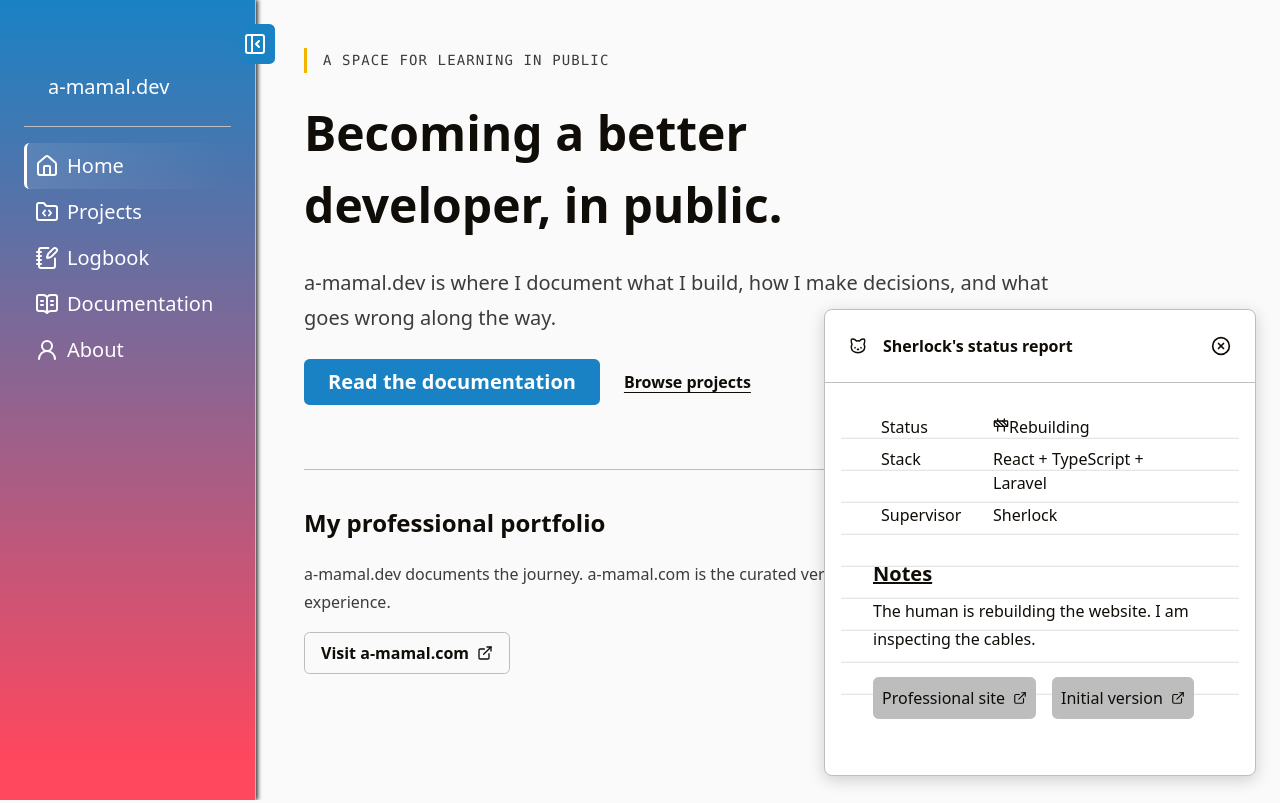
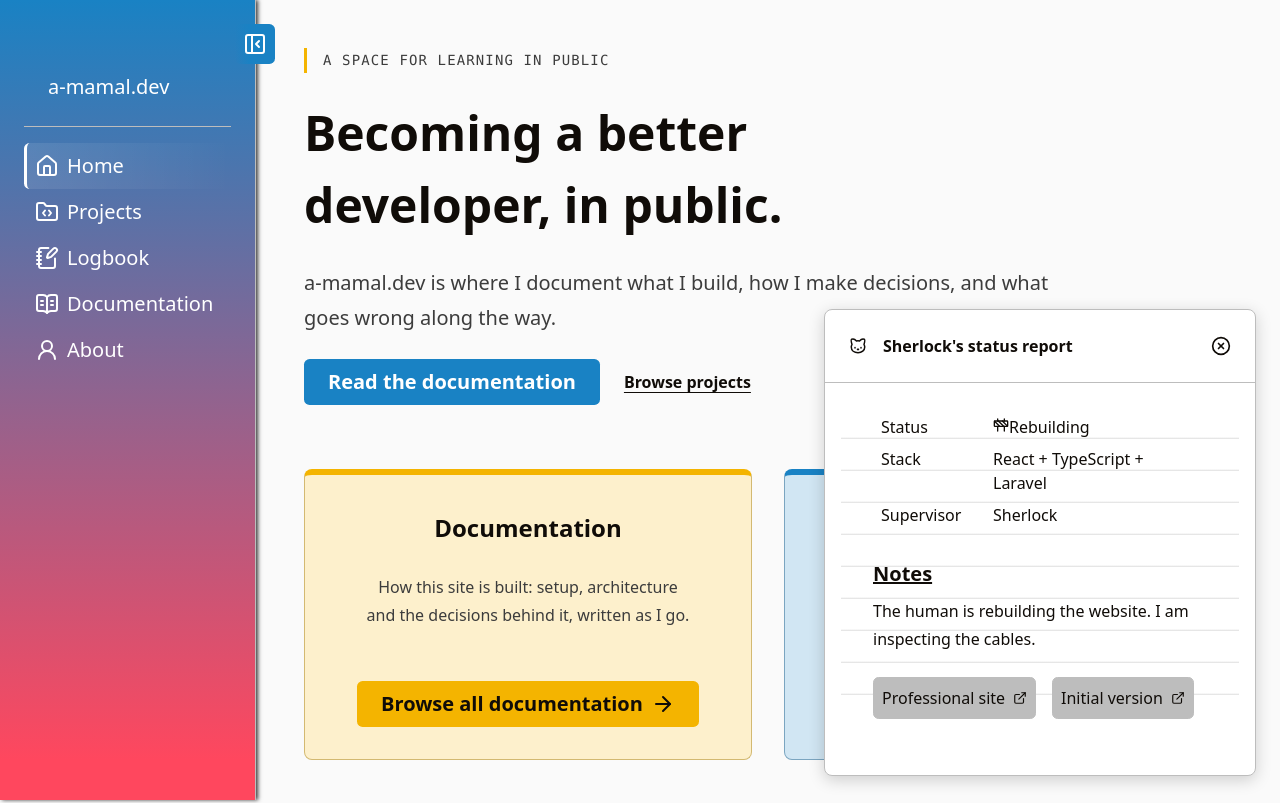
Before and after one commit to a-mamal/a-mamal-dev, a React (Vite) app in the folder frontend/: page / in a window 1280 px wide. Shown: the top 803 px of the page. Built offline with nearby package versions, Linux system fonts and the light colour scheme.

Commit message:
feat(home): add documentation and logbook panels

```diff
--- a/frontend/src/pages/HomePage.tsx
+++ b/frontend/src/pages/HomePage.tsx
@@ -1,9 +1,9 @@
-import { ExternalLink } from 'lucide-react'
+import { ArrowRight, ExternalLink } from 'lucide-react'
 import { Link } from 'react-router'
 
 function HomePage() {
 	return (
-		<section className="home">
+		<div className="home">
 			<section className="home-hero" aria-labelledby="home-title">
 				<p className="home-hero__eyebrow">A space for learning in public</p>
 
@@ -24,6 +24,42 @@ function HomePage() {
 				</div>
 			</section>
 
+			<div className="home-panels">
+				<section
+					className="home-panel home-panel--documentation"
+					aria-labelledby="documentation-title"
+				>
+					<h2 id="documentation-title">Documentation</h2>
+
+					<p>
+						How this site is built: setup, architecture and the decisions
+						behind it, written as I go.
+					</p>
+
+					<Link className="home-panel__link" to="/documentation">
+						Browse all documentation
+						<ArrowRight aria-hidden="true" />
+					</Link>
+				</section>
+
+				<section
+					className="home-panel home-panel--logbook"
+					aria-labelledby="logbook-title"
+				>
+					<h2 id="logbook-title">Logbook</h2>
+
+					<p>
+						Thoughts, experiments, mistakes and lessons learned, plus Sherlock's Journal.
+						The first entries are on their way.
+					</p>
+
+					<Link className="home-panel__link" to="/logbook">
+						Open the Logbook
+						<ArrowRight aria-hidden="true" />
+					</Link>
+				</section>
+			</div>
+
 			<section className="home-portfolio" aria-labelledby="portfolio-title">
 				<h2 id="portfolio-title">My professional portfolio</h2>
 
@@ -43,7 +79,9 @@ function HomePage() {
 					<span className="visually-hidden">(opens in a new tab)</span>
 				</a>
 			</section>
-		</section>
+
+
+		</div>
 	)
 }
 
--- a/frontend/src/styles/App.css
+++ b/frontend/src/styles/App.css
@@ -492,6 +492,100 @@
 		}
 	}
 }
+/* Panels */
+
+.home-panels {
+	display: grid;
+	grid-template-columns: repeat(2, minmax(0, 1fr));
+	gap: var(--space-lg);
+}
+
+.home-panel {
+	display: flex;
+	flex-direction: column;
+	padding: var(--space-lg);
+	gap: var(--space-md);
+	align-items: center;
+
+
+	/* --panel-color and --panel-contrast are set by the modifier classes. */
+	border: 1px solid color-mix(in srgb, var(--panel-color) 40%, var(--color-border));
+	border-top: 6px solid var(--panel-color);
+	border-radius: 0.5rem;
+
+	background-color: color-mix(in srgb, var(--panel-color) 20%, var(--color-surface));
+
+	text-align: center;
+
+	p {
+		text-wrap: balance;
+		color: var(--color-text-muted);
+	}
+
+	.home-panel__link {
+		display: inline-flex;
+		margin-top: auto;
+		padding: var(--space-xs) var(--space-md);
+
+		align-items: center;
+		gap: var(--space-xs);
+
+		border-radius: 0.35rem;
+		background-color: var(--panel-color);
+
+		color: var(--panel-contrast);
+		font-size: var(--font-size-lg);
+		font-weight: 600;
+		text-decoration: none;
+
+		transition: background-color 150ms ease, color 150ms ease;
+
+		svg {
+			transition: transform 150ms ease;
+		}
+
+		&:hover {
+			background-color: var(--color-onyx);
+			color: var(--color-white);
+
+			svg {
+				transform: translateX(2px);
+			}
+		}
+
+		&:focus-visible {
+			outline: 2px solid var(--color-text-primary);
+			outline-offset: 3px;
+		}
+	}
+}
+
+.home-panel--documentation {
+	--panel-color: var(--color-accent);
+	--panel-contrast: var(--color-smokey-black);
+}
+
+.home-panel--logbook {
+	--panel-color: var(--color-primary);
+	--panel-contrast: var(--color-white);
+}
+
+@media (max-width: 768px) {
+	.home-panels {
+		grid-template-columns: 1fr;
+	}
+
+	.home-panel {
+		padding: var(--space-md);
+	}
+}
+
+@media (prefers-reduced-motion: reduce) {
+	.home-panel__link,
+	.home-panel__link svg {
+		transition: none;
+	}
+}
 
 /*
 ==================================================
```
